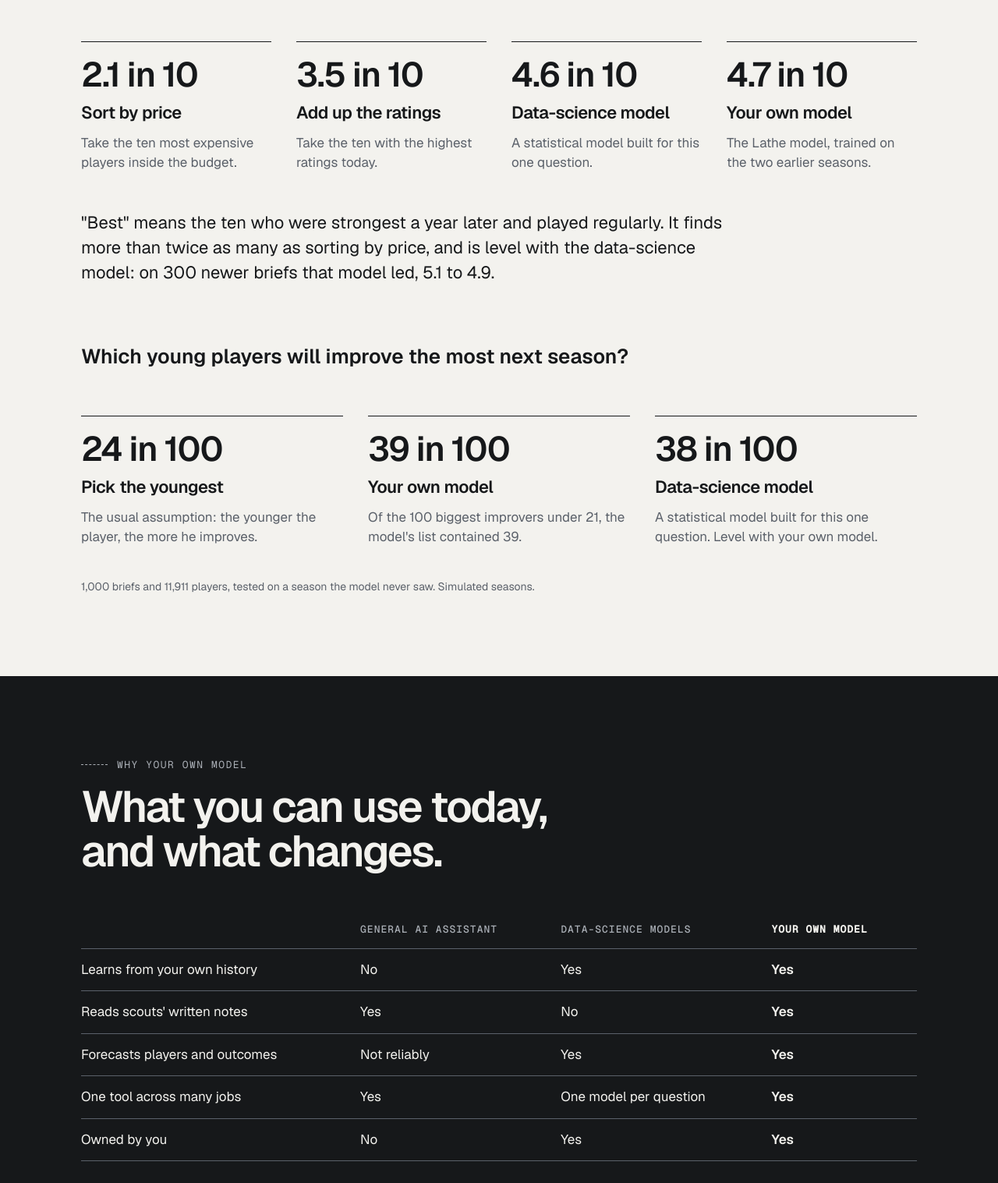
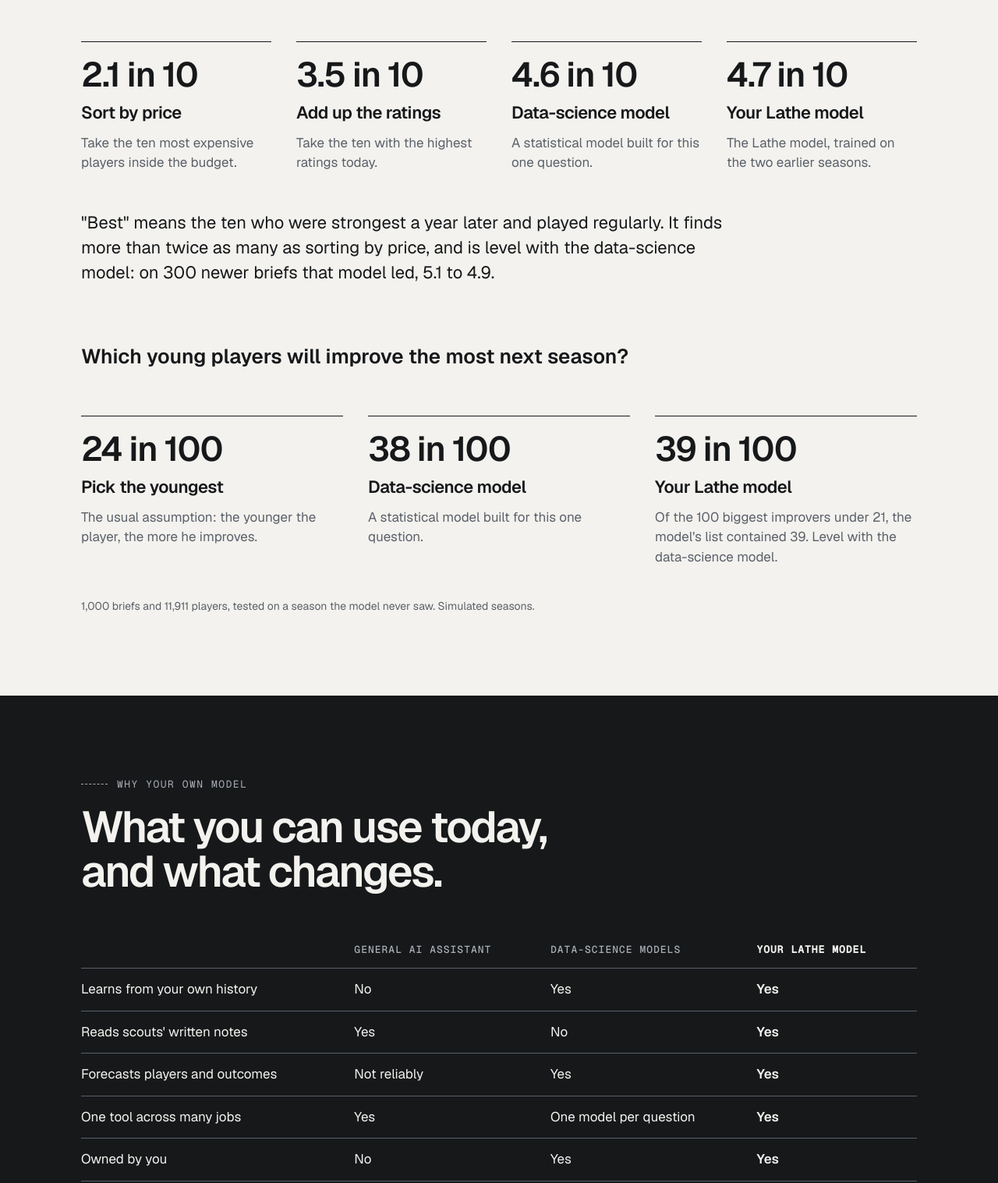
Before and after one commit to myrddinforetold-commits/lathe-site, a plain HTML site: page sports.html in a window 1280 px wide. Shown: the part 6651-8168 px from the top of the page at 78% size. Drawn offline with nearby package versions, Linux system fonts and the light colour scheme.

Commit message:
Lathe Sports: name the Lathe model in results; Lathe shown last on development
Co-Authored-By: Claude Opus 5.5 <noreply@anthropic.com>
Claude-Session: https://claude.ai/code/session_01Ubo5dTE5ivrUNGmjaSktkC

```diff
--- a/sports.html
+++ b/sports.html
@@ -352,14 +352,14 @@ footer a{text-decoration:none}footer a:hover{color:var(--blue)}
       <div class="rv"><div class="n">2.1 in 10</div><h3>Sort by price</h3><p>Take the ten most expensive players inside the budget.</p></div>
       <div class="rv"><div class="n">3.5 in 10</div><h3>Add up the ratings</h3><p>Take the ten with the highest ratings today.</p></div>
       <div class="rv"><div class="n">4.6 in 10</div><h3>Data-science model</h3><p>A statistical model built for this one question.</p></div>
-      <div class="rv"><div class="n">4.7 in 10</div><h3>Your own model</h3><p>The Lathe model, trained on the two earlier seasons.</p></div>
+      <div class="rv"><div class="n">4.7 in 10</div><h3>Your Lathe model</h3><p>The Lathe model, trained on the two earlier seasons.</p></div>
     </div>
     <p class="say rv">"Best" means the ten who were strongest a year later and played regularly. It finds more than twice as many as sorting by price, and is level with the data-science model: on 300 newer briefs that model led, 5.1 to 4.9.</p>
     <h3 class="rv" style="margin-top:72px;font-size:26px;max-width:760px">Which young players will improve the most next season?</h3>
     <div class="why three">
       <div class="rv"><div class="n">24 in 100</div><h3>Pick the youngest</h3><p>The usual assumption: the younger the player, the more he improves.</p></div>
-      <div class="rv"><div class="n">39 in 100</div><h3>Your own model</h3><p>Of the 100 biggest improvers under 21, the model's list contained 39.</p></div>
-      <div class="rv"><div class="n">38 in 100</div><h3>Data-science model</h3><p>A statistical model built for this one question. Level with your own model.</p></div>
+      <div class="rv"><div class="n">38 in 100</div><h3>Data-science model</h3><p>A statistical model built for this one question.</p></div>
+      <div class="rv"><div class="n">39 in 100</div><h3>Your Lathe model</h3><p>Of the 100 biggest improvers under 21, the model's list contained 39. Level with the data-science model.</p></div>
     </div>
     <p class="note rv">1,000 briefs and 11,911 players, tested on a season the model never saw. Simulated seasons.</p>
   </div>
@@ -370,14 +370,14 @@ footer a{text-decoration:none}footer a:hover{color:var(--blue)}
     <div class="eyebrow rv">Why your own model</div>
     <h2 class="rv" style="margin-top:16px;max-width:860px">What you can use today, and what changes.</h2>
     <div class="tw rv"><table class="cmp">
-      <tr><th></th><th>General AI assistant</th><th>Data-science models</th><th>Your own model</th></tr>
+      <tr><th></th><th>General AI assistant</th><th>Data-science models</th><th>Your Lathe model</th></tr>
       <tr><td>Learns from your own history</td><td>No</td><td>Yes</td><td>Yes</td></tr>
       <tr><td>Reads scouts' written notes</td><td>Yes</td><td>No</td><td>Yes</td></tr>
       <tr><td>Forecasts players and outcomes</td><td>Not reliably</td><td>Yes</td><td>Yes</td></tr>
       <tr><td>One tool across many jobs</td><td>Yes</td><td>One model per question</td><td>Yes</td></tr>
       <tr><td>Owned by you</td><td>No</td><td>Yes</td><td>Yes</td></tr>
     </table></div>
-    <p class="say rv">Your own model reads like an assistant, forecasts like a statistical model, and belongs to you.</p>
+    <p class="say rv">Your Lathe model reads like an assistant, forecasts like a statistical model, and belongs to you.</p>
   </div>
 </section>
 
```
